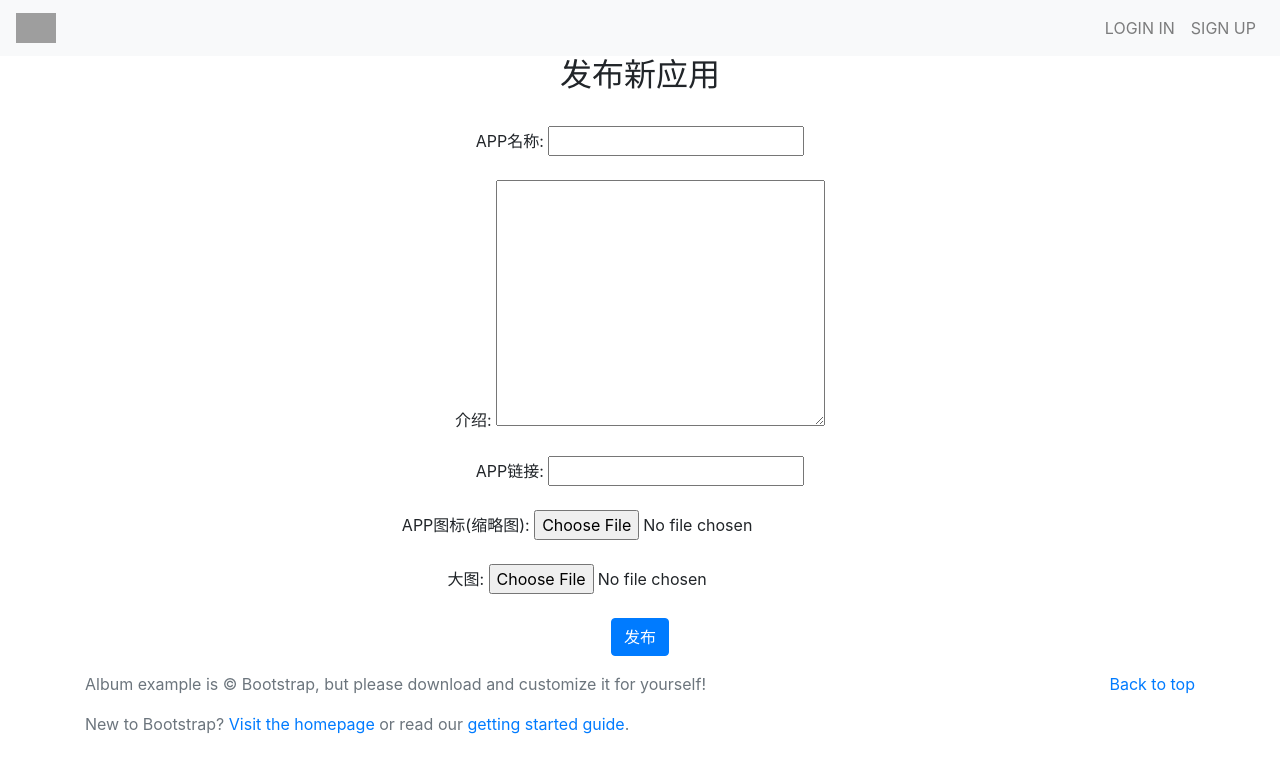
After one commit to Kotodian/product_hunt, a Django app: page /products/publish/ in a window 1280 px wide. The commit adds this page. Shown: the top 773 px of the page. Run offline with Django 3.2, Linux system fonts and the light colour scheme; some libraries are stand-ins or nearby versions; grey boxes are pictures that could not be loaded.

Commit message:
初步完成APP发布页面

```diff
--- a/account/templates/login.html
+++ b/account/templates/login.html
@@ -1,7 +1,7 @@
 {% extends "theme.html" %}
 
 {% block content %}
-    <h2 align="center">注册Product Hunt账户</h2>
+    <h2 align="center">登录</h2>
     <br>
     <form action='{% url '登录页面' %}' align='center' method="post">
         {% csrf_token %}
--- a/ph/urls.py
+++ b/ph/urls.py
@@ -19,6 +19,7 @@ import products.views
 
 urlpatterns = [
     path('admin/', admin.site.urls),
-    path('',products.views.product_list,name="主页"),
-    path('account/',include('account.urls'))
+    path('', products.views.product_list, name="主页"),
+    path('account/', include('account.urls')),
+    path('products/', include('products.urls'))
 ]
--- /dev/null
+++ b/products/templates/publish.html
@@ -0,0 +1,30 @@
+{% extends "theme.html" %}
+
+{% block content %}
+    <h2 align="center">发布新应用</h2>
+    <br>
+    <form action='{% url '发布页面' %}' align='center' method="post" enctype="multipart/form-data">
+        {% csrf_token %}
+        APP名称:
+        <input type="text" name="APPName">
+        <br>
+        <br>
+        介绍:
+        <textarea name="introduction" id="" cols="30" rows="10"></textarea>
+        <br>
+        <br>
+        APP链接:
+        <input type="text" name="linkaddress">
+        <br>
+        <br>
+        APP图标(缩略图):
+        <input type="file" name="APPIcon">
+        <br>
+        <br>
+                    大图:
+        <input type="file" name="pic">
+        <br>
+        <br>
+        <input class="btn btn-primary" type="submit" value="发布">
+    </form>
+{% endblock content %}
--- a/products/urls.py
+++ b/products/urls.py
@@ -2,5 +2,5 @@ from django.urls import path
 from . import views
 
 urlpatterns = [
-
+    path('publish/', views.publish, name='发布页面')
 ]
--- a/products/views.py
+++ b/products/views.py
@@ -1,8 +1,20 @@
 from django.shortcuts import render
+
 
 # Create your views here.
 
 
+def product_list(request):
+    return render(request, 'product_list.html')
 
-def product_list(request):
-    return render(request,'product_list.html')
+
+def publish(request):
+    if request.method=='GET':
+        return render(request,'publish.html')
+    elif request.method=='POST':
+        app_name=request.POST['APPName']
+        intro=request.POST['introduction']
+        linkAddress=request.POST['linkAddress']
+        icon=request.POST['APPIcon']
+        img=request.POST['pic']
+        return render(request,'publish.html')
--- a/templates/theme.html
+++ b/templates/theme.html
@@ -29,6 +29,7 @@
         <div class="navbar-nav ml-auto">
 
             {% if user.is_authenticated %}
+                <a class="nav-item nav-link" href="{% url '发布页面' %}">publish</a>
                 <a class="nav-item nav-link" href="javascript:{document.getElementById('logout').submit()}">LOGOUT</a>
                 <form id='logout' action="{% url '退出页面' %}" method="post">
                     {% csrf_token %}
```
